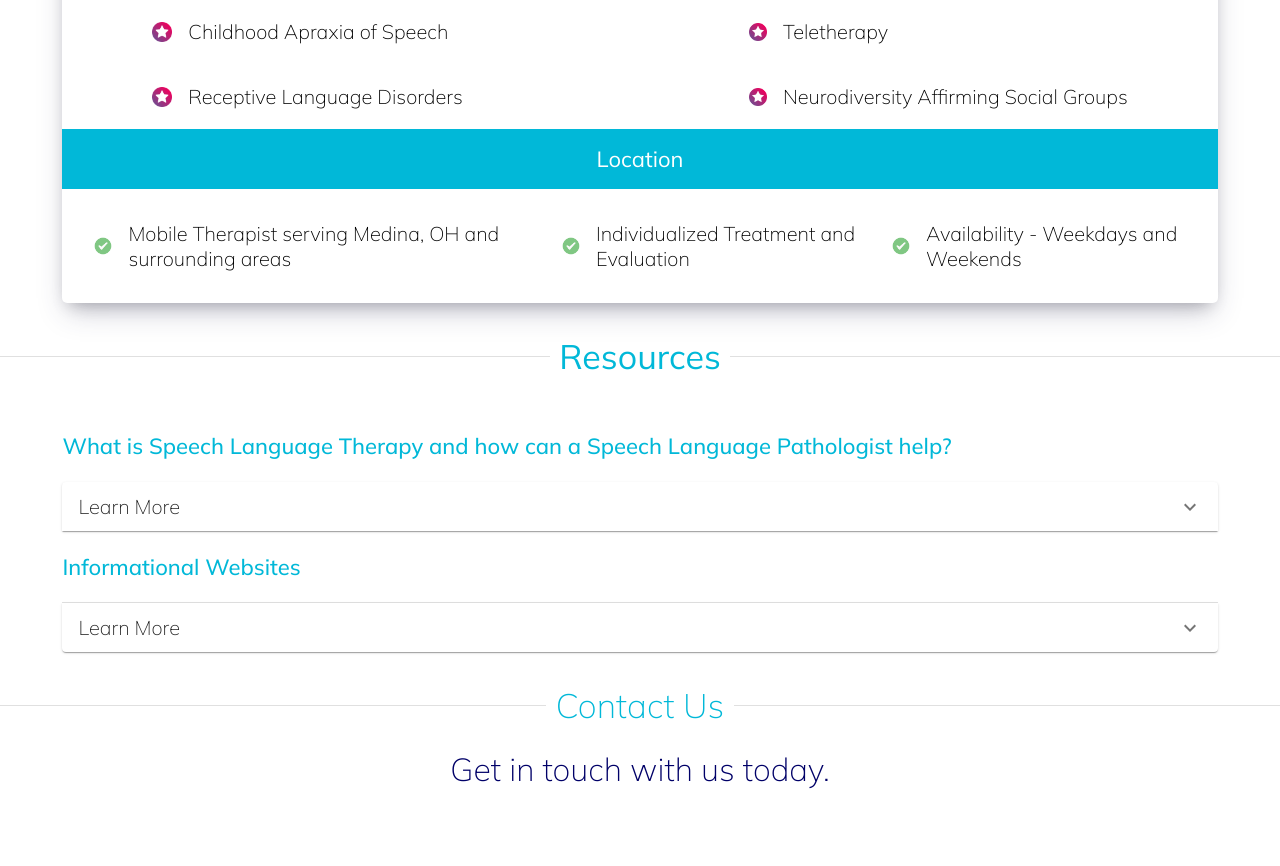
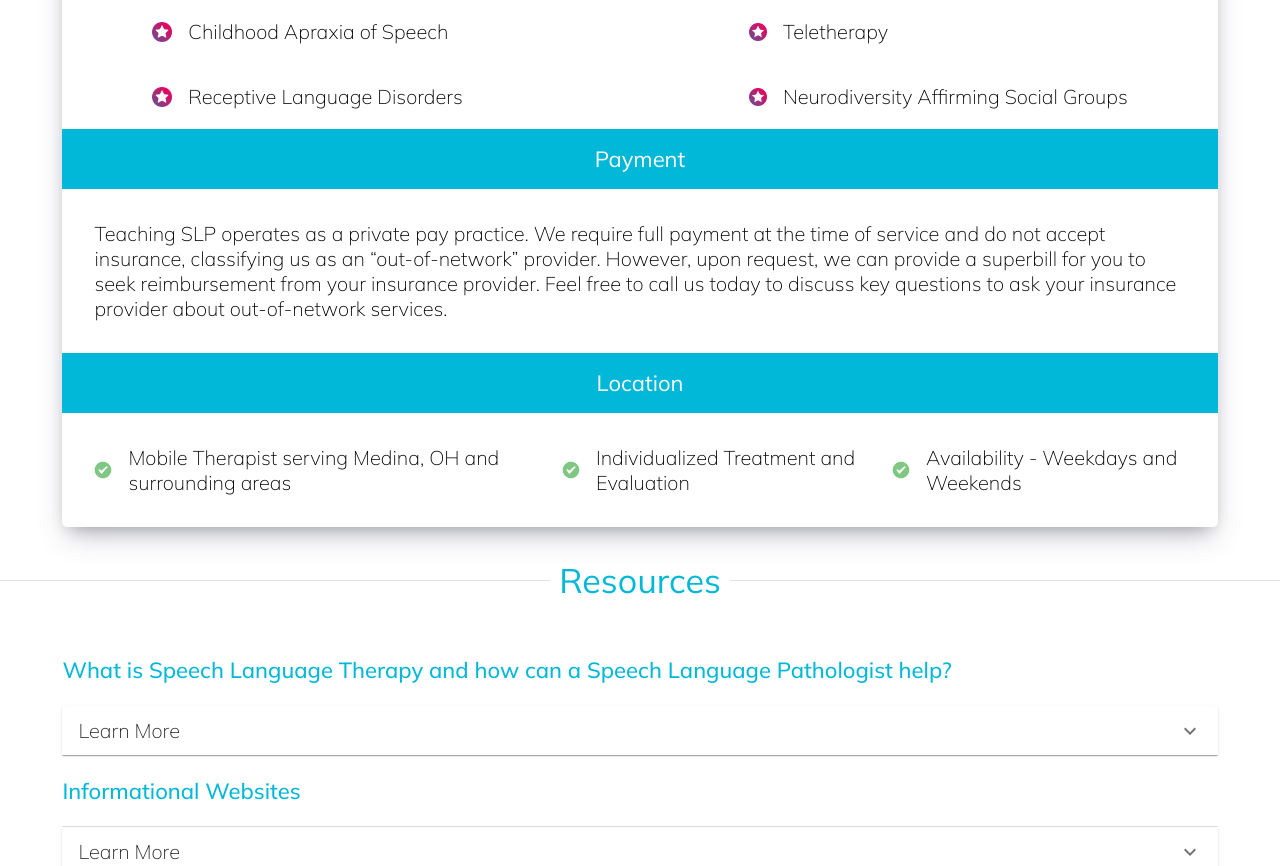
Before and after one commit to beemak789/TS_Website, a React (Create React App) app: page / in a window 1280 px wide. Shown: the part 1840-2706 px from the top of the page. Built offline with nearby package versions, Linux system fonts and the light colour scheme.

Commit message:
add changes to payment table

```diff
--- a/src/component/ServiceTable.js
+++ b/src/component/ServiceTable.js
@@ -72,6 +72,20 @@
             </ExpertiseContainer>
 
             <TableTitle background='#01b8d8' fontSize='22px' color='white'>
+              Payment
+            </TableTitle>
+
+            <PaymentContainer>
+              Teaching SLP operates as a private pay practice. We require full
+              payment at the time of service and do not accept insurance,
+              classifying us as an “out-of-network” provider. However, upon
+              request, we can provide a superbill for you to seek reimbursement
+              from your insurance provider. Feel free to call us today to
+              discuss key questions to ask your insurance provider about
+              out-of-network services.
+            </PaymentContainer>
+
+            <TableTitle background='#01b8d8' fontSize='22px' color='white'>
               Location
             </TableTitle>
             <LocationContainer>
@@ -109,6 +123,16 @@
   justify-content: center;
   box-shadow: rgba(50, 50, 93, 0.25) 0px 13px 27px -5px,
     rgba(0, 0, 0, 0.3) 0px 8px 16px -8px;
+`;
+
+const PaymentContainer = styled.div`
+  display: flex;
+  flex-direction: row;
+  align-items: center;
+  font-size: 20px;
+  font-weight: 100;
+  gap: 2rem;
+  margin: 2rem;
 `;
 
 const LocationContainer = styled.div`
```
